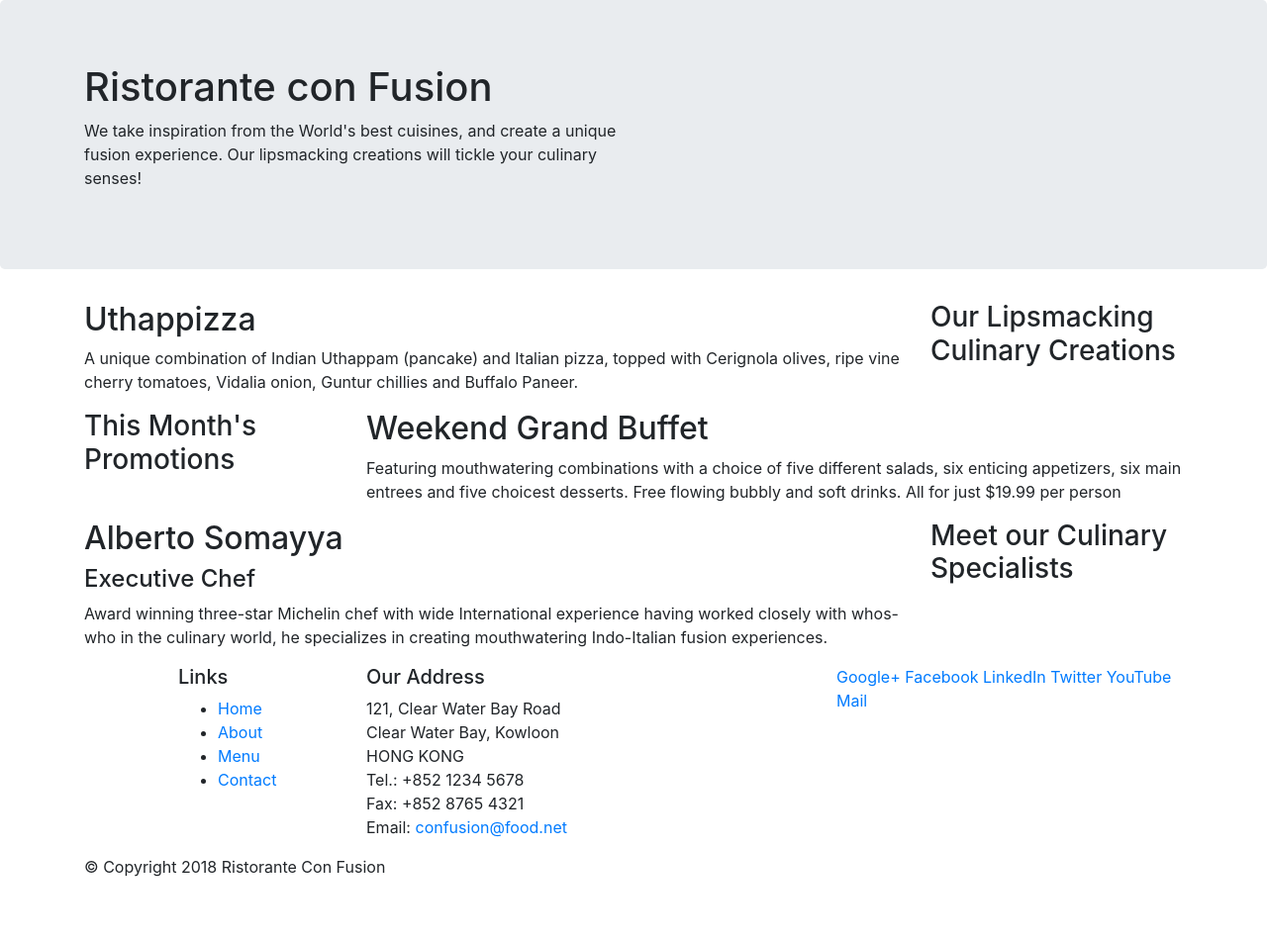
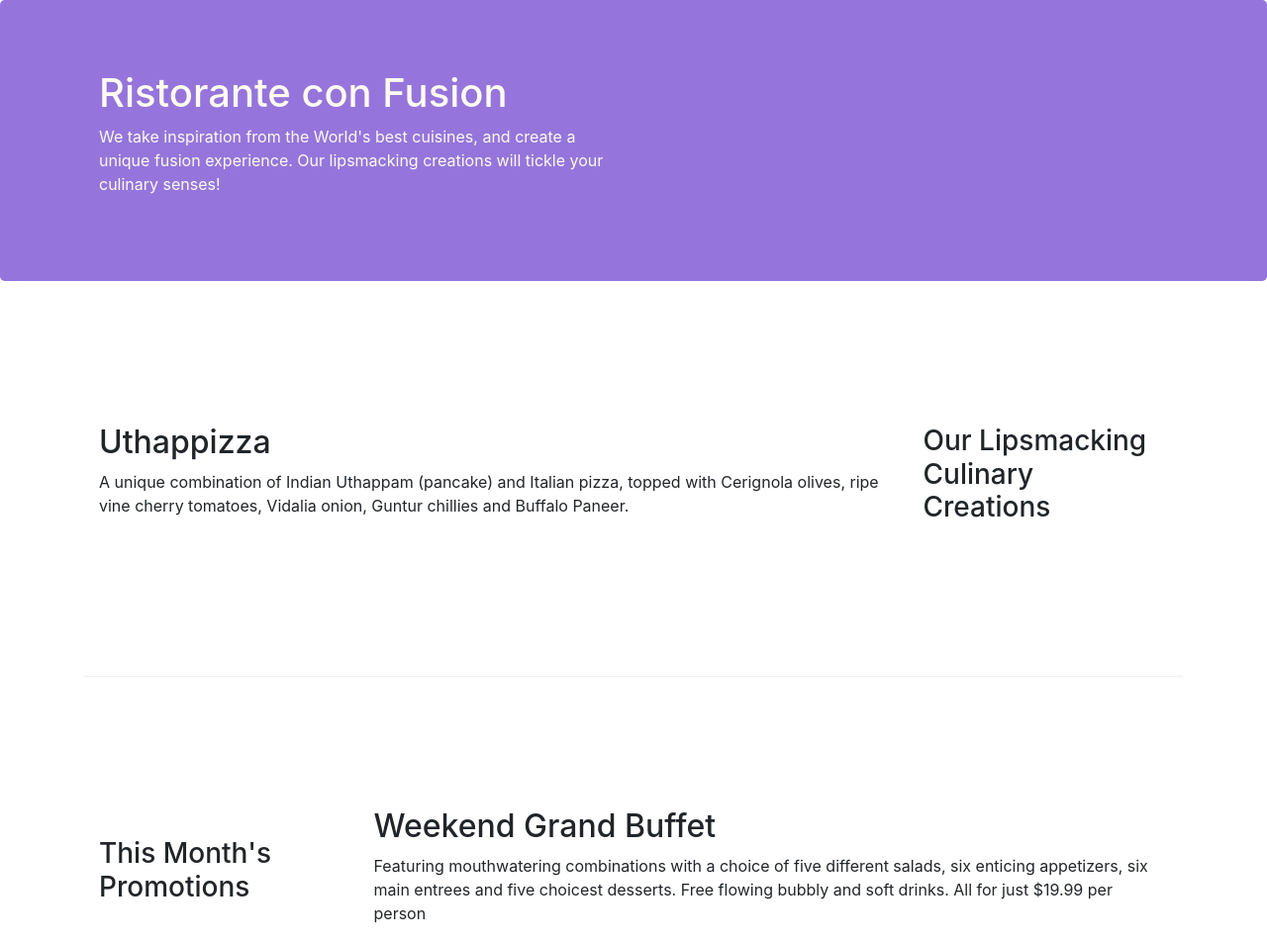
Before and after one commit to gohzenhao/full-stack-web-development-react, a website: page index.html in a window 1280 px wide. Shown: the top 954 px of the page at 99% size. Before the commit the page ends 904 px from the top, so only its background shows below. Drawn offline with nearby package versions, Linux system fonts and the light colour scheme.

Commit message:
bootstrap grid setup part 2

```diff
--- /dev/null
+++ b/css/styles.css
@@ -0,0 +1,30 @@
+.row-header {
+    margin: 0px auto;
+    padding: 0px auto;
+}
+
+.row-content {
+    margin: 0px auto;
+    padding: 50px 0px 50px 0px;
+    border-bottom: 1px ridge;
+    min-height: 400px;
+}
+
+.footer {
+    background-color: #d1c4e9;
+    margin: 0px auto;
+    padding: 20px 0px 20px 0px;
+}
+
+.jumbotron {
+    padding: 70px 30px 70px 30px;
+    margin: 0px auto;
+    background: #9575DC;
+    color: floralwhite;
+}
+
+.address {
+    font-size: 80%;
+    margin: 0px auto;
+    color: #0f0f0f;
+}
--- a/index.html
+++ b/index.html
@@ -9,6 +9,7 @@
 
     <!-- Bootstrap CSS -->
     <link rel="stylesheet" href="node_modules/bootstrap/dist/css/bootstrap.min.css">
+    <link rel="stylesheet" href="css/styles.css">
     <title>Ristorante Con Fusion</title>
 </head>
 
@@ -16,7 +17,7 @@
 
     <header class="jumbotron">
         <div class="container">
-            <div class="row">
+            <div class="row row-header">
                 <div class="col-12 col-sm-6">
                     <h1>Ristorante con Fusion</h1>
                     <p>We take inspiration from the World's best cuisines, and create a unique fusion experience. Our lipsmacking creations will tickle your culinary senses!</p>
@@ -28,7 +29,7 @@
     </header>
 
     <div class="container">
-        <div class="row">
+        <div class="row row-content align-items-center">
             <div class="col-12 col-sm-4 order-sm-last col-md-3">
                 <h3>Our Lipsmacking Culinary Creations</h3>
             </div>
@@ -39,7 +40,7 @@
         </div>
 
 
-        <div class="row">
+        <div class="row row-content align-items-center">
             <div class="col-12 col-sm-4 col-md-3">
                 <h3>This Month's Promotions</h3>
             </div>
@@ -49,7 +50,7 @@
             </div>
         </div>
 
-        <div class="row">
+        <div class="row row-content align-items-center">
             <div class="col-12 col-sm-4 order-sm-last col-md-3">
                 <h3>Meet our Culinary Specialists</h3>
             </div>
@@ -61,17 +62,17 @@
         </div>
     </div>
 
-    <footer>
+    <footer class="footer">
         <div class="container">
             <div class="row">
                 <div class="col-4 offset-1 col-sm-2">
                     <h5>Links</h5>
-                    <ul>
+                    <ul class="list-unstyled">
                         <li><a href="#">Home</a></li>
                         <li><a href="#">About</a></li>
                         <li><a href="#">Menu</a></li>
                         <li><a href="#">Contact</a></li>
-                    </ul>
+                    </ul clas>
                 </div>
                 <div class="col-7 col-sm-5">
                     <h5>Our Address</h5>
@@ -84,18 +85,18 @@
 		              Email: <a href="mailto:confusion@food.net">confusion@food.net</a>
 		           </address>
                 </div>
-                <div class="col-12 col-sm-4">
-                    <div>
+                <div class="col-12 col-sm-4 align-self-center">
+                    <div class="text-center">
                         <a href="http://google.com/+">Google+</a>
                         <a href="http://www.facebook.com/profile.php?id=">Facebook</a>
                         <a href="http://www.linkedin.com/in/">LinkedIn</a>
                         <a href="http://twitter.com/">Twitter</a>
                         <a href="http://youtube.com/">YouTube</a>
                         <a href="mailto:">Mail</a>
-                    </div>
+                    </div class>
                 </div>
            </div>
-           <div class="row">
+           <div class="row justify-content-center">
                 <div class="col-auto">
                     <p>© Copyright 2018 Ristorante Con Fusion</p>
                 </div>
```
